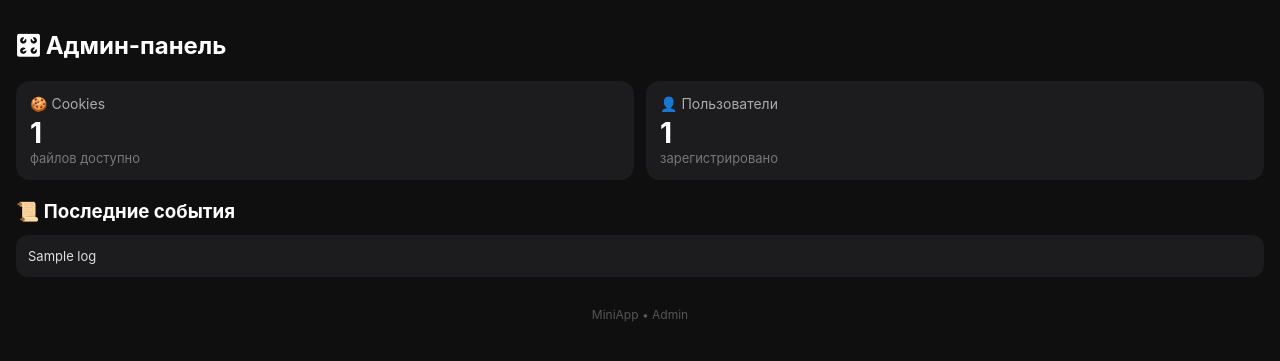
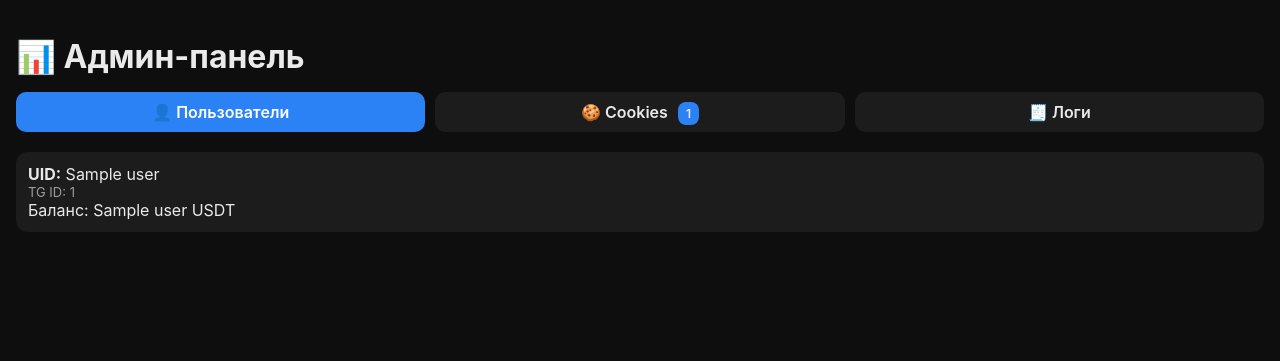
Before and after one commit to popapipisakakawka/jsfggsjgfjgfs, a Flask app: template templates/admin.html in a window 1280 px wide. Shown: the top 361 px of the page. Run offline with Flask 3, Linux system fonts and the light colour scheme; the template is opened without the code that fills it: most values are stand-ins (such as "Sample title", 1, 10 or a date in 2020).

Commit message:
Update admin.html

```diff
--- a/templates/admin.html
+++ b/templates/admin.html
@@ -5,124 +5,144 @@
     <title>Admin Panel</title>
     <meta name="viewport" content="width=device-width, initial-scale=1.0">
 
+    <!-- Telegram dark style -->
     <style>
         body {
-            background: #0f0f0f;
-            color: #ffffff;
-            font-family: -apple-system, BlinkMacSystemFont, sans-serif;
             margin: 0;
+            font-family: -apple-system, BlinkMacSystemFont, "Segoe UI", Roboto;
+            background-color: #0e0e0e;
+            color: #eaeaea;
+        }
+
+        .container {
             padding: 16px;
         }
 
-        h2, h3 {
-            margin: 12px 0;
+        h1 {
+            margin-bottom: 16px;
         }
 
-        /* ===== CARDS ===== */
-        .cards {
-            display: grid;
-            grid-template-columns: repeat(2, 1fr);
-            gap: 12px;
+        /* buttons */
+        .tabs {
+            display: flex;
+            gap: 10px;
             margin-bottom: 20px;
         }
 
-        .card {
-            background: #1c1c1e;
-            border-radius: 14px;
-            padding: 14px;
+        .tab {
+            flex: 1;
+            padding: 10px;
+            background: #1c1c1c;
+            border-radius: 10px;
+            text-align: center;
+            cursor: pointer;
+            font-weight: 600;
+            transition: 0.2s;
         }
 
-        .card-title {
-            font-size: 14px;
-            color: #aaa;
+        .tab.active {
+            background: #2a82f5;
+            color: white;
         }
 
-        .card-value {
-            font-size: 28px;
-            font-weight: bold;
-            margin-top: 4px;
+        /* sections */
+        .section {
+            display: none;
         }
 
-        .card-sub {
-            font-size: 13px;
-            color: #777;
+        .section.active {
+            display: block;
         }
 
-        /* ===== LOGS ===== */
-        .logs {
-            display: flex;
-            flex-direction: column;
-            gap: 10px;
+        /* cards */
+        .card {
+            background: #1c1c1c;
+            border-radius: 12px;
+            padding: 12px;
+            margin-bottom: 10px;
         }
 
-        .log-card {
-            background: #1c1c1e;
-            border-radius: 12px;
-            padding: 12px;
+        .muted {
+            color: #9e9e9e;
             font-size: 13px;
-            line-height: 1.4;
-            color: #ddd;
-            word-break: break-word;
         }
 
-        .log-time {
-            color: #888;
+        .badge {
+            background: #2a82f5;
+            padding: 4px 8px;
+            border-radius: 8px;
             font-size: 12px;
-            margin-bottom: 4px;
+            margin-left: 6px;
         }
 
-        .log-row {
-            margin-top: 2px;
-        }
-
-        /* ===== FOOTER ===== */
-        .footer {
-            margin-top: 30px;
-            text-align: center;
-            font-size: 12px;
-            color: #555;
+        pre {
+            white-space: pre-wrap;
+            font-size: 13px;
+            margin: 0;
         }
     </style>
 </head>
+
 <body>
+<div class="container">
 
-<h2>🎛 Админ-панель</h2>
+    <h1>📊 Админ-панель</h1>
 
-<!-- ===== STATS ===== -->
-<div class="cards">
-    <div class="card">
-        <div class="card-title">🍪 Cookies</div>
-        <div class="card-value">{{ cookies_count }}</div>
-        <div class="card-sub">файлов доступно</div>
+    <!-- NAV -->
+    <div class="tabs">
+        <div class="tab active" onclick="showTab('users')">👤 Пользователи</div>
+        <div class="tab" onclick="showTab('cookies')">
+            🍪 Cookies <span class="badge">{{ cookies_count }}</span>
+        </div>
+        <div class="tab" onclick="showTab('logs')">🧾 Логи</div>
     </div>
 
-    <div class="card">
-        <div class="card-title">👤 Пользователи</div>
-        <div class="card-value">{{ users_count }}</div>
-        <div class="card-sub">зарегистрировано</div>
+    <!-- USERS -->
+    <div id="users" class="section active">
+        {% for u in users %}
+        <div class="card">
+            <div><b>UID:</b> {{ u[1] }}</div>
+            <div class="muted">TG ID: {{ u[0] }}</div>
+            <div>Баланс: {{ u[2] }} USDT</div>
+        </div>
+        {% else %}
+        <div class="muted">Нет пользователей</div>
+        {% endfor %}
     </div>
+
+    <!-- COOKIES -->
+    <div id="cookies" class="section">
+        {% for c in cookies %}
+        <div class="card">
+            🍪 {{ c }}
+        </div>
+        {% else %}
+        <div class="muted">Cookies отсутствуют</div>
+        {% endfor %}
+    </div>
+
+    <!-- LOGS -->
+    <div id="logs" class="section">
+        {% for line in logs %}
+        <div class="card">
+            <pre>{{ line }}</pre>
+        </div>
+        {% else %}
+        <div class="muted">Логи пусты</div>
+        {% endfor %}
+    </div>
+
 </div>
 
-<!-- ===== LOGS ===== -->
-<h3>📜 Последние события</h3>
+<script>
+    function showTab(name) {
+        document.querySelectorAll('.section').forEach(s => s.classList.remove('active'));
+        document.querySelectorAll('.tab').forEach(t => t.classList.remove('active'));
 
-<div class="logs">
-    {% for log in logs %}
-        <div class="log-card">
-            {{ log }}
-        </div>
-    {% endfor %}
-
-    {% if logs|length == 0 %}
-        <div class="log-card">
-            Логи отсутствуют
-        </div>
-    {% endif %}
-</div>
-
-<div class="footer">
-    MiniApp • Admin
-</div>
+        document.getElementById(name).classList.add('active');
+        event.target.classList.add('active');
+    }
+</script>
 
 </body>
 </html>
```
